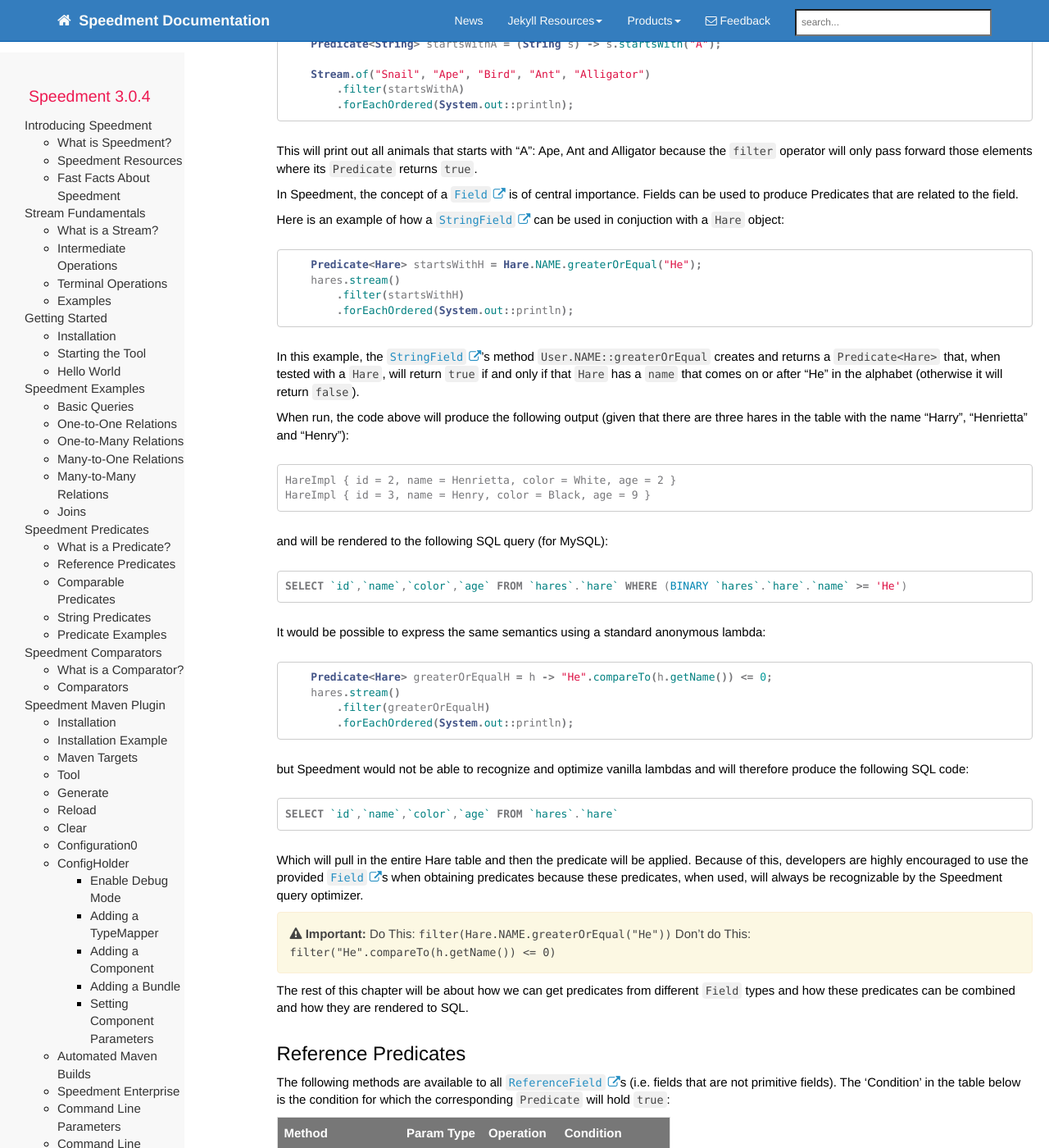
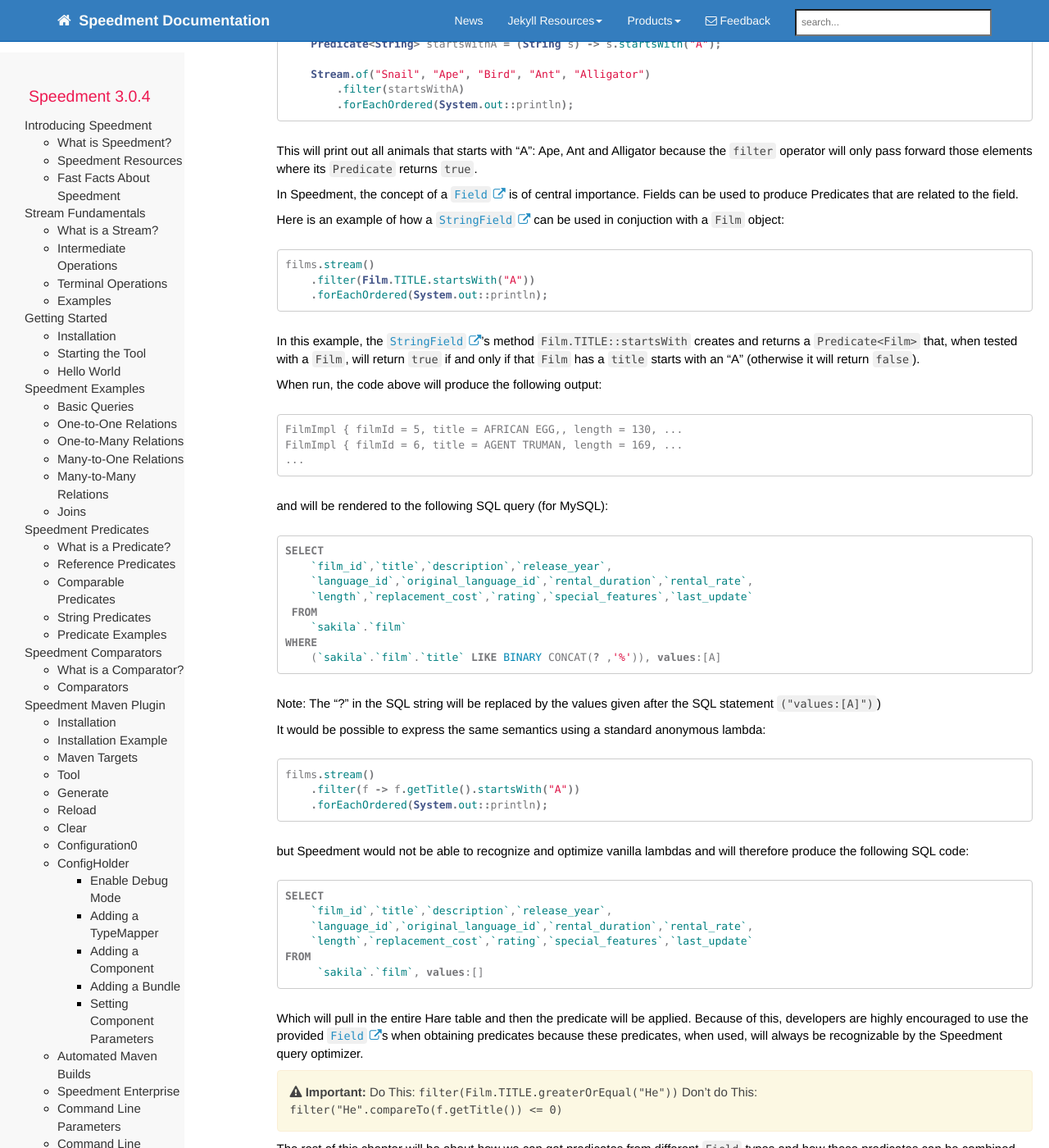
Before and after one commit to speedment/speedment-doc, a Jekyll site: the page built from pages/predicate.md, in a window 1280 px wide and 1400 px high, scrolled down 421 px. Shown: the whole window at 82% size. Built offline with Jekyll 4.4.1, drawn with Linux system fonts in a browser that asks for light colours; nearby versions of some CDN libraries; comment, search, counter and statistics services are not loaded; some of the changed text lies outside the part shown.

````diff
--- a/pages/predicate.md
+++ b/pages/predicate.md
@@ -26,42 +26,54 @@
 
 In Speedment, the concept of a {{site.data.javadoc.Field}} is of central importance. Fields can be used to produce Predicates that are related to the field.
 
-Here is an example of how a {{site.data.javadoc.StringField}} can be used in conjuction with a `Hare` object:
+Here is an example of how a {{site.data.javadoc.StringField}} can be used in conjuction with a `Film` object:
 ``` java
-    Predicate<Hare> startsWithH = Hare.NAME.greaterOrEqual("He");
-    hares.stream()
-        .filter(startsWithH)
-        .forEachOrdered(System.out::println);
+films.stream()
+    .filter(Film.TITLE.startsWith("A"))
+    .forEachOrdered(System.out::println);
 ```
-In this example, the {{site.data.javadoc.StringField}}'s method `User.NAME::greaterOrEqual` creates and returns a `Predicate<Hare>` that, when tested with a `Hare`, will return `true` if and only if that `Hare` has a `name` that comes on or after "He" in the alphabet (otherwise it will return `false`).
+In this example, the {{site.data.javadoc.StringField}}'s method `Film.TITLE::startsWith` creates and returns a `Predicate<Film>` that, when tested with a `Film`, will return `true` if and only if that `Film` has a `title` starts with an "A" (otherwise it will return `false`).
 
-When run, the code above will produce the following output (given that there are three hares in the table with the name "Harry", "Henrietta" and "Henry"):
+When run, the code above will produce the following output:
 ``` text
-HareImpl { id = 2, name = Henrietta, color = White, age = 2 }
-HareImpl { id = 3, name = Henry, color = Black, age = 9 }
+FilmImpl { filmId = 5, title = AFRICAN EGG,, length = 130, ...
+FilmImpl { filmId = 6, title = AGENT TRUMAN, length = 169, ...
+...
 ```
 and will be rendered to the following SQL query (for MySQL):
 ``` sql
-SELECT `id`,`name`,`color`,`age` FROM `hares`.`hare` WHERE (BINARY `hares`.`hare`.`name` >= 'He')
+SELECT
+    `film_id`,`title`,`description`,`release_year`,
+    `language_id`,`original_language_id`,`rental_duration`,`rental_rate`,
+    `length`,`replacement_cost`,`rating`,`special_features`,`last_update`
+ FROM
+    `sakila`.`film`
+WHERE
+    (`sakila`.`film`.`title` LIKE BINARY CONCAT(? ,'%')), values:[A]
 ```
+Note: The "?" in the SQL string will be replaced by the values given after the SQL statement `("values:[A]")`)
 
 It would be possible to express the same semantics using a standard anonymous lambda:
 ``` java
-    Predicate<Hare> greaterOrEqualH = h -> "He".compareTo(h.getName()) <= 0;
-    hares.stream()
-        .filter(greaterOrEqualH)
-        .forEachOrdered(System.out::println);
+films.stream()
+    .filter(f -> f.getTitle().startsWith("A"))
+    .forEachOrdered(System.out::println);
 ```
 but Speedment would not be able to recognize and optimize vanilla lambdas and will therefore produce the following SQL code:
 ``` sql
-SELECT `id`,`name`,`color`,`age` FROM `hares`.`hare`
+SELECT
+    `film_id`,`title`,`description`,`release_year`,
+    `language_id`,`original_language_id`,`rental_duration`,`rental_rate`,
+    `length`,`replacement_cost`,`rating`,`special_features`,`last_update`
+FROM
+     `sakila`.`film`, values:[]
 ```
 Which will pull in the entire Hare table and then the predicate will be applied. Because of this, developers are highly encouraged to use the provided {{site.data.javadoc.Field}}s when obtaining predicates because these predicates,
 when used, will always be recognizable by the Speedment query optimizer.
 
 {% include important.html content= "
-Do This: `filter(Hare.NAME.greaterOrEqual(\"He\"))`
-Don't do This: `filter(\"He\".compareTo(h.getName()) <= 0)`
+Do This: `filter(Film.TITLE.greaterOrEqual(\"He\"))`
+Don't do This: `filter(\"He\".compareTo(f.getTitle()) <= 0)`
 " %}
 
 
@@ -82,37 +94,59 @@
 Here is a list with examples for the *Reference Predicates*. The source code for the examples below can be found [here on GitHub](https://github.com/speedment/speedment-doc-examples/blob/master/src/main/java/com/speedment/documentation/predicate/ReferencePredicates.java)
 
 ### isNull
-We can count all hares with a name that is null like this:
+We can count all films with a title that is null like this:
 ``` java
-    long count = hares.stream()
-        .filter(Hare.NAME.isNull())
+    long count = films.stream()
+        .filter(Film.RATING.isNull())
         .count();
-    System.out.format("There are %d hares with a null name %n", count);
+    System.out.format("There are %d films with a null rating %n", count);
 ```
 The code will produce the following output:
 ``` text
-There are 0 hares with a null name
+There are 0 films with a null rating
 ```
 and will be rendered to the following SQL query (for MySQL):
 ``` sql
-SELECT COUNT(*) FROM `hares`.`hare` WHERE (`hares`.`hare`.`name` IS NULL)
+SELECT
+    COUNT(*)
+FROM (
+    SELECT
+        `film_id`,`title`,`description`,`release_year`,
+        `language_id`,`original_language_id`,`rental_duration`,`rental_rate`,
+        `length`,`replacement_cost`,`rating`,`special_features`,`last_update`
+    FROM
+         `sakila`.`film
+    WHERE
+       (`sakila`.`film`.`rating` IS NULL)
+) AS A, values:[]
 ```
 
 ### isNotNull
-We can count all hares with a name that is *not* null like this:
+We can count all films with a title that is *not* null like this:
 ``` java
-    long count = hares.stream()
-        .filter(Hare.NAME.isNotNull())
+    long count = films.stream()
+        .filter(Film.RATING.isNotNull())
         .count();
-    System.out.format("There are %d hares with a non-null name %n", count);
+    System.out.format("There are %d films with a non-null rating %n", count);
 ```
 The code will produce the following output:
 ``` text
-There are 3 hares with a non-null name
-```
+There are 1000 films with a non-null rating```
+
 and will be rendered to the following SQL query (for MySQL):
 ``` sql
-SELECT COUNT(*) FROM `hares`.`hare` WHERE (`hares`.`hare`.`name` IS NOT NULL)
+SELECT
+    COUNT(*)
+FROM (
+    SELECT
+        `film_id`,`title`,`description`,`release_year`,
+        `language_id`,`original_language_id`,`rental_duration`,`rental_rate`,
+        `length`,`replacement_cost`,`rating`,`special_features`,`last_update`
+    FROM
+         `sakila`.`film
+    WHERE
+       (`sakila`.`film`.`rating` IS NOT NULL)
+) AS A, values:[]
 ```
 
 
@@ -148,31 +182,45 @@
 ## Comparable Predicate Examples
 Here is a list with examples for the *Comparable Predicates*. The source code for the examples below can be found [here on GitHub](https://github.com/speedment/speedment-doc-examples/blob/master/src/main/java/com/speedment/documentation/predicate/ComparablePredicates.java)
 
-In the examples below, we assume that the database contains the following hares:
+In the examples below, we assume that the database contains a number of films with ratings according to the Motion Picture Association of America (MPAA) film rating system:
 
-| id | Hare                                                              |
-| :- | :---------------------------------------------------------------- |
-| 1  | HareImpl { id = 1, name = Harry, color = Gray, age = 3 }          |
-| 2  | HareImpl { id = 2, name = Henrietta, color = White, age = 2 }     |
-| 3  | HareImpl { id = 3, name = Henry, color = Black, age = 9 }         |
+| Rating | Meaning                                                              |
+| :--- | :---------------------------------------------------------------- |
+| G | Gerneal Audience |
+| PG | Parental Guidance Suggested |
+| PG-13 | PG-13 – Parents Strongly Cautioned |
+| R | R – Restricted |
+| NC-17 | NC-17 – Adults Only |
 
 
 ### equal
-If we want to count all hares with an age that equals 3 we can write the following snippet:
+If we want to count all films with a rating that equals "PG-13" we can write the following snippet:
 ``` java
-    long count = hares.stream()
-        .filter(Hare.AGE.equal(3))
+    long count = films.stream()
+        .filter(Film.RATING.equal("PG-13"))
         .count();
 
-    System.out.format("There are %d hare(s) with an age of 3 %n", count);
+    System.out.format("There are %d films(s) with a PG-13 rating %n", count);
 ```
 The code will produce the following output:
 ``` text
-There are 1 hare(s) with an age of 3
+There are 223 films(s) with a PG-13 rating
 ```
 and will be rendered to the following SQL query (for MySQL):
 ``` sql
-SELECT COUNT(*) FROM `hares`.`hare` WHERE (`hares`.`hare`.`age` = 3)
+    SELECT
+        COUNT(*)
+    FROM (
+        SELECT
+            `film_id`,`title`,`description`,`release_year`,
+            `language_id`,`original_language_id`,`rental_duration`,`rental_rate`,
+            `length`,`replacement_cost`,`rating`,`special_features`,
+            `last_update`
+        FROM
+            `sakila`.`film`
+        WHERE
+            (`sakila`.`film`.`rating`  = ? COLLATE utf8_bin)
+) AS A, values:[PG-13]
 ```
 
 ### notEqual
````
Also changed, not shown: pages/introduction.md (+1 -1 lines).
